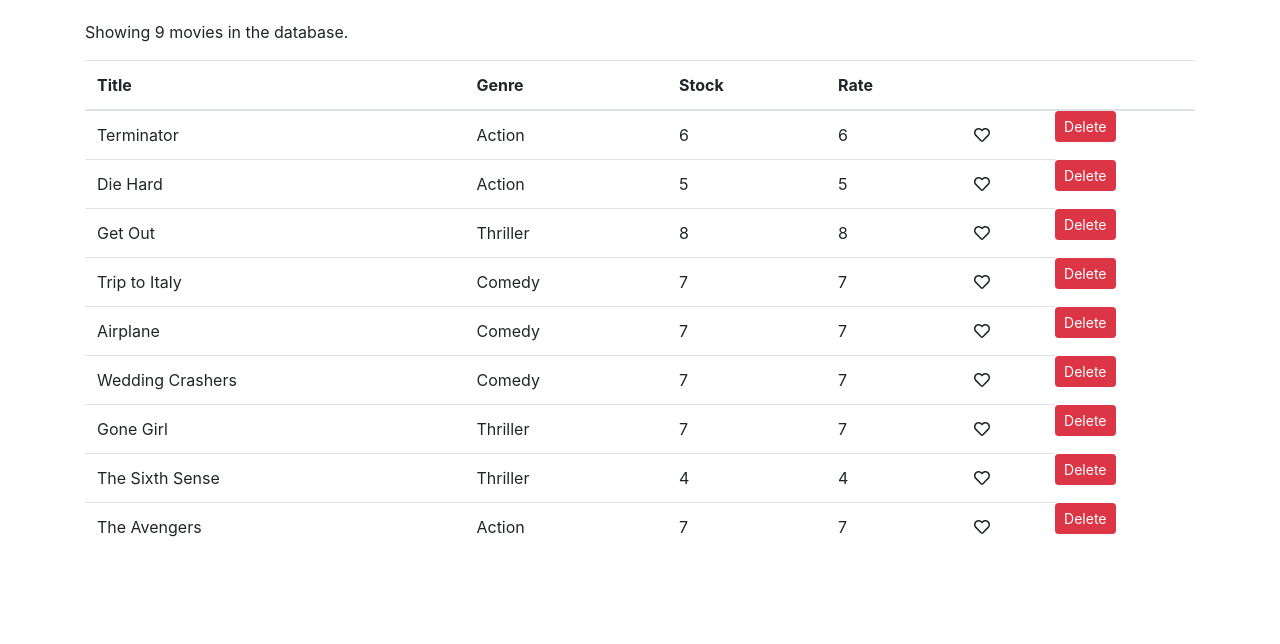
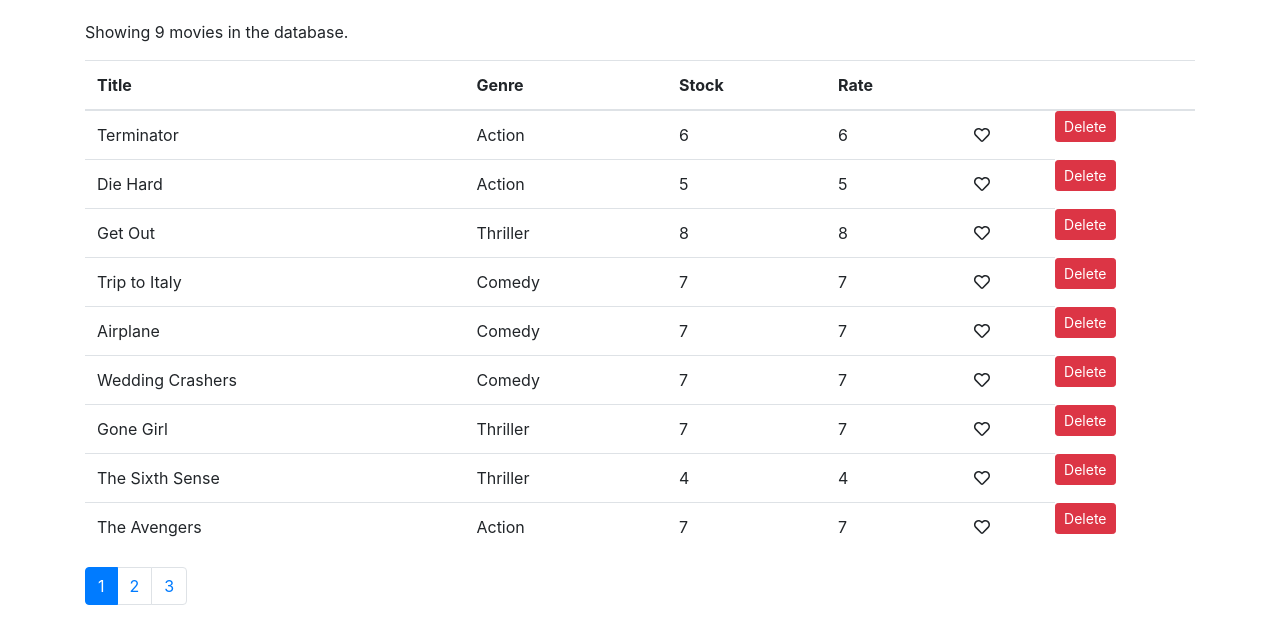
Before and after one commit to StevenVC-P/Videly, a React (Create React App) app: page / in a window 1280 px wide. Shown: the top 644 px of the page. Built offline with nearby package versions, Linux system fonts and the light colour scheme.

Commit message:
added pagnation, selctor rendering correctetly

```diff
--- a/package.json
+++ b/package.json
@@ -14,6 +14,7 @@
     "@testing-library/user-event": "^12.8.3",
     "bootstrap": "^4.6.1",
     "font-awesome": "^4.7.0",
+    "lodash": "^4.17.10",
     "react": "^17.0.2",
     "react-dom": "^17.0.2",
     "react-scripts": "4.0.3",
--- a/src/App.js
+++ b/src/App.js
@@ -1,6 +1,7 @@
 import React, { Component } from "react";
 import './App.css';
 import Movies from "./components/movies.jsx";
+
 
 class App extends Component {
   render() {
--- a/src/components/common/like.jsx
+++ b/src/components/common/like.jsx
@@ -1,22 +1,19 @@
-import React, { Component } from 'react';
+import React from 'react';
 import { FontAwesomeIcon } from '@fortawesome/react-fontawesome'
 import { faHeart as faHeartRegular} from '@fortawesome/free-regular-svg-icons'
 import { faHeart as faHeartSolid} from '@fortawesome/free-solid-svg-icons'
 
-class Like extends Component {
-    render(){
+const Like = props => {
     let classes = {}
-        if (!this.props.liked) classes = faHeartRegular
+    if (!props.liked) classes = faHeartRegular
     else classes = faHeartSolid
     return(
         <FontAwesomeIcon
-                onClick={this.props.onClick}
+            onClick={props.onClick}
             style={{cursor: 'pointer'}}
             icon={classes}
         />
-        )
-    }
-
-}
+    );
+};
 
 export default Like;
--- /dev/null
+++ b/src/components/common/pagaination.jsx
@@ -0,0 +1,29 @@
+import React from 'react';
+import _ from 'lodash';
+
+const Paganation = props => {
+  const { itemsCount, pageSize, currentPage, onPageChange } = props;
+  console.log(currentPage)
+
+  const pagesCount = Math.ceil(itemsCount / pageSize);
+  if (pagesCount === 1) return null;
+  const pages = _.range(1, pagesCount + 1)
+
+
+
+  return (
+  <nav>
+    <ul className="pagination">
+      {pages.map(page => (
+        <li key={page} className={page === currentPage ? 'page-item active' : 'page-item'}>
+          <a className="page-link" onClick={() => onPageChange(page)}>
+            {page}
+          </a>
+        </li>
+      ))}
+    </ul>
+  </nav>
+  );
+}
+
+export default Paganation;
--- a/src/components/movies.jsx
+++ b/src/components/movies.jsx
@@ -1,10 +1,13 @@
 import React, { Component } from "react";
 import { getMovies } from "../services/fakeMovieService.js";
 import Like from "./common/like.jsx";
+import Pagnation from "./common/pagaination";
 
 class Movies extends Component {
     state = {
-        movies: getMovies()
+        movies: getMovies(),
+        pageSize: 4,
+        currentPage: 1,
     };
 
     handleDelete = movie => {
@@ -21,8 +24,14 @@
         this.setState({movies});
     }
 
+    handlePageChange = page => {
+        this.setState({ currentPage: page });
+    }
+
+
     render(){
         const { length: count} = this.state.movies;
+        const { pageSize, currentPage} = this.state;
 
         if (count === 0)
             return <p>There are no movies in the database.</p>
@@ -55,8 +64,12 @@
                         ))}
                     </tbody>
                 </table>
-
-
+                <Pagnation
+                    itemsCount={count}
+                    pageSize={pageSize}
+                    currentPage={currentPage}
+                    onPageChange={this.handlePageChange}
+                />
             </React.Fragment>
         )
     }
```
Also changed, not shown: 1 other file (tests, documents, lock files or other folders). Lines whose indentation alone changed are shown as unchanged.
